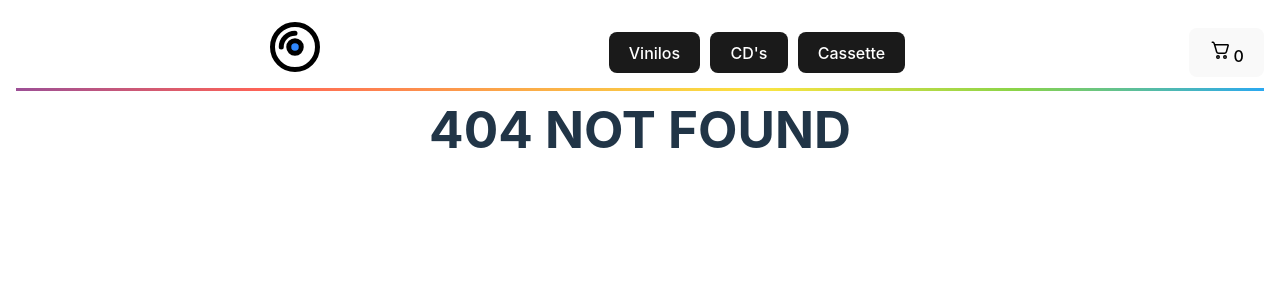
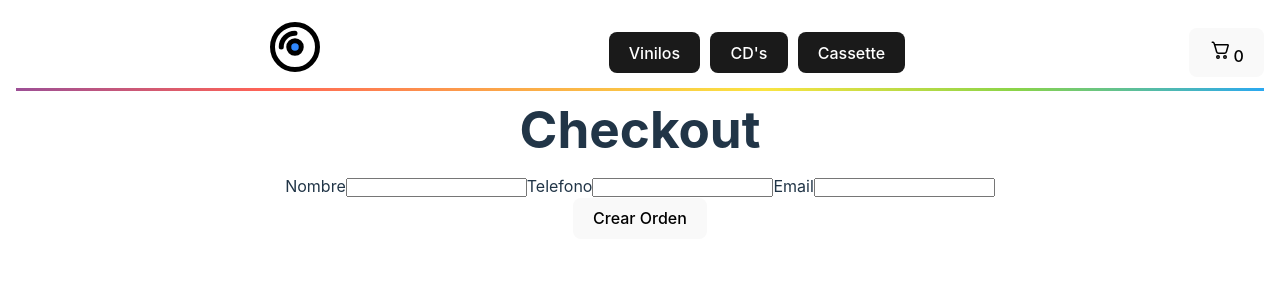
Before and after one commit to RogelioRomo/Discoland, a React (Vite) app: page /checkout in a window 1280 px wide. Before the commit this address had no page. Shown: the top 300 px of the page. Built offline with nearby package versions, Linux system fonts and the light colour scheme.

Commit message:
Checkout y checkoutForm añadidos

```diff
--- a/src/App.jsx
+++ b/src/App.jsx
@@ -5,6 +5,7 @@
 import ItemDetailContainer from './components/ItemDetailContainer/ItemDetailContainer';
 import { CartProvider } from './context/CartContext';
 import { Cart } from './components/Cart/Cart';
+import Checkout from "./components/Checkout/Checkout";
 
 
 function App() {
@@ -18,6 +19,7 @@
             <Route path='/category/:categoryId' element={<ItemListContainer />} />
             <Route path='/item/:itemId' element={<ItemDetailContainer />} />
             <Route path='/cart' element={<Cart />} />
+            <Route path="/checkout" element={<Checkout/>}/>
             <Route path='*' element={<h1>404 NOT FOUND</h1>} />
           </Routes>
         </CartProvider>
--- /dev/null
+++ b/src/components/Checkout/Checkout.jsx
@@ -0,0 +1,87 @@
+import { useState } from "react"
+import { useCart } from "../../context/CartContext"
+import { getDocs, collection, query, where, documentId, writeBatch, addDoc } from "firebase/firestore"
+import { db } from "../../services/firebase/firebaseConfig"
+import CheckoutForm  from "../CheckoutForm/CheckoutForm"
+
+const Checkout = () => {
+    const [loading, setLoading] = useState(false)
+    const [orderId, setOrderId] = useState("")
+
+    const {cart, total, clearCart} = useCart()
+
+    const createOrder = async ({name, phone, email}) => {
+        setLoading(true)
+
+        try{
+            const objOrder = {
+                buyer: {
+                    name, phone, email
+                },
+                items: cart,
+                total: total,
+
+            }
+
+            const batch = writeBatch(db)
+
+            const outOfStock = []
+
+            const ids = cart.map(prod => prod.id)
+
+            const productsRef = collection(db, "products")
+
+            const productsAddedFromFirestore = await getDocs(query(productsRef, where(documentId(), "in", ids)))
+
+            const { docs } = productsAddedFromFirestore
+
+            docs.forEach (doc => {
+                const dataDoc = doc.data()
+                const stockDb = dataDoc.stock
+
+                const productAddedToCart = cart.find(prod => prod.id === doc.id)
+                const prodQuantity = productAddedToCart?.quantity
+
+                if(stockDb >= prodQuantity){
+                    batch.update(doc.ref, { stock: stockDb - prodQuantity })
+                } else {
+                    outOfStock.push({id: doc.id, ...dataDoc})
+                }
+            })
+
+            if(outOfStock.length === 0){
+                await batch.commit()
+                const orderRef = collection(db, "orders")
+
+                const orderAdded = await addDoc(orderRef, objOrder)
+
+                setOrderId(orderAdded.id)
+                clearCart()
+            } else{
+                console.error("productos fuera de stock")
+            }
+
+        } catch (error){
+            console.log(error)
+        } finally {
+            setLoading(false)
+        }
+    }
+
+    if(loading){
+        return <h1>Estamos generando su orden...</h1>
+    }
+
+    if(orderId){
+        return <h1>Este es el id de su orden: {orderId}</h1>
+    }
+
+    return(
+        <div>
+            <h1>Checkout</h1>
+            <CheckoutForm onConfirm={createOrder}/>
+        </div>
+    )
+}
+
+export default Checkout
--- /dev/null
+++ b/src/components/CheckoutForm/CheckoutForm.jsx
@@ -0,0 +1,44 @@
+import "./CheckoutForm.css"
+import { useState } from "react"
+
+const CheckoutForm = ({ onConfirm }) => {
+    const [name, setName] = useState("")
+    const [phone, setPhone] = useState("")
+    const [email, setEmail] = useState("")
+
+    const handleConfirm = (e) => {
+        e.preventDefault()
+
+        const userData = {
+            name, phone, email
+        }
+
+        onConfirm(userData)
+    }
+
+    return (
+        <div className="Container">
+            <form onSubmit={handleConfirm} className="Form">
+                <label className="Label">
+                    Nombre
+                    <input className="Input" type="text" value={name} onChange={({ target }) => setName(target.value)} />
+                </label>
+
+                <label className="Label">
+                    Telefono
+                    <input className="Input" type="text" value={phone} onChange={({ target }) => setPhone(target.value)} />
+                </label>
+
+                <label className="Label">
+                    Email
+                    <input className="Input" type="email" value={email} onChange={({ target }) => setEmail(target.value)} />
+                </label>
+                <div className="Label">
+                    <button type="submit" className="Button">Crear Orden</button>
+                </div>
+            </form>
+        </div>
+    )
+}
+
+export default CheckoutForm
```
Also changed, not shown: src/components/CheckoutForm/CheckoutForm.css (added).
